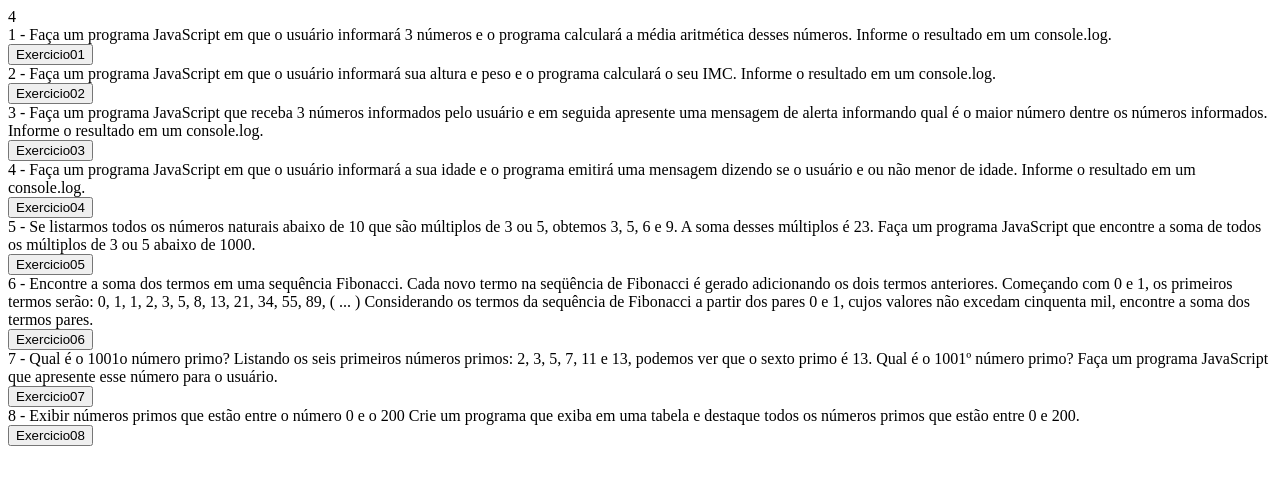
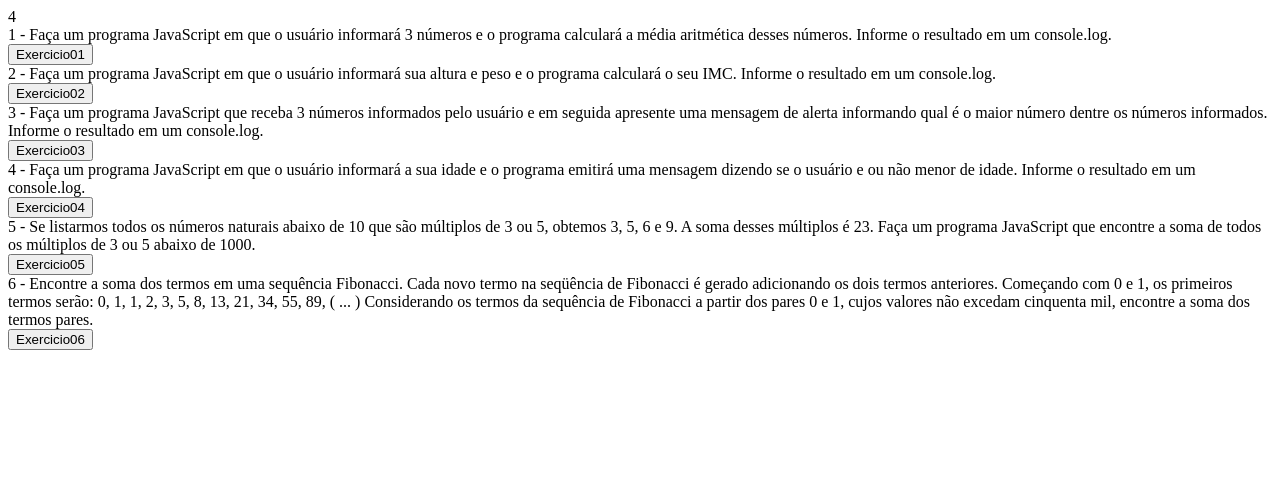
Before and after one commit to MatheusSanches02/JavaScript-Basic, a plain HTML site: page JavaScript-Basic/exercicios.html in a window 1280 px wide. Drawn offline with Linux system fonts and the light colour scheme.

Commit message:
Atualização de exercicios

```diff
--- a/JavaScript-Basic/exercicios.html
+++ b/JavaScript-Basic/exercicios.html
@@ -54,19 +54,6 @@
             <br>
             <button class="ex06">Exercicio06</button>
         </div>
-        <div>
-            7 - Qual é o 1001o número primo?
-            Listando os seis primeiros números primos: 2, 3, 5, 7, 11 e 13, podemos ver que o sexto primo é 13.
-            Qual é o 1001º número primo? Faça um programa JavaScript que apresente esse número para o usuário.
-            <br>
-            <button class="ex07">Exercicio07</button>
-        </div>
-        <div>
-            8 -  Exibir números primos que estão entre o número 0 e o 200
-            Crie um programa que exiba em uma tabela e destaque todos os números primos que estão entre 0 e 200.
-            <br>
-            <button class="ex08">Exercicio08</button>
-        </div>
     </div>
 </body>
 
--- a/JavaScript-Basic/js/exercicios.js
+++ b/JavaScript-Basic/js/exercicios.js
@@ -106,15 +106,6 @@ ex06.addEventListener("click", () => {
     console.log(sum)
 });
 
-const ex07 = document.querySelector(".ex07");
-ex07.addEventListener("click", () => {
-    alert("Estou funcionando")
-});
-
-const ex08 = document.querySelector(".ex08");
-ex08.addEventListener("click", () => {
-    alert("Estou funcionando")
-});
 /**
  * IF TERNARIO
  *
```
